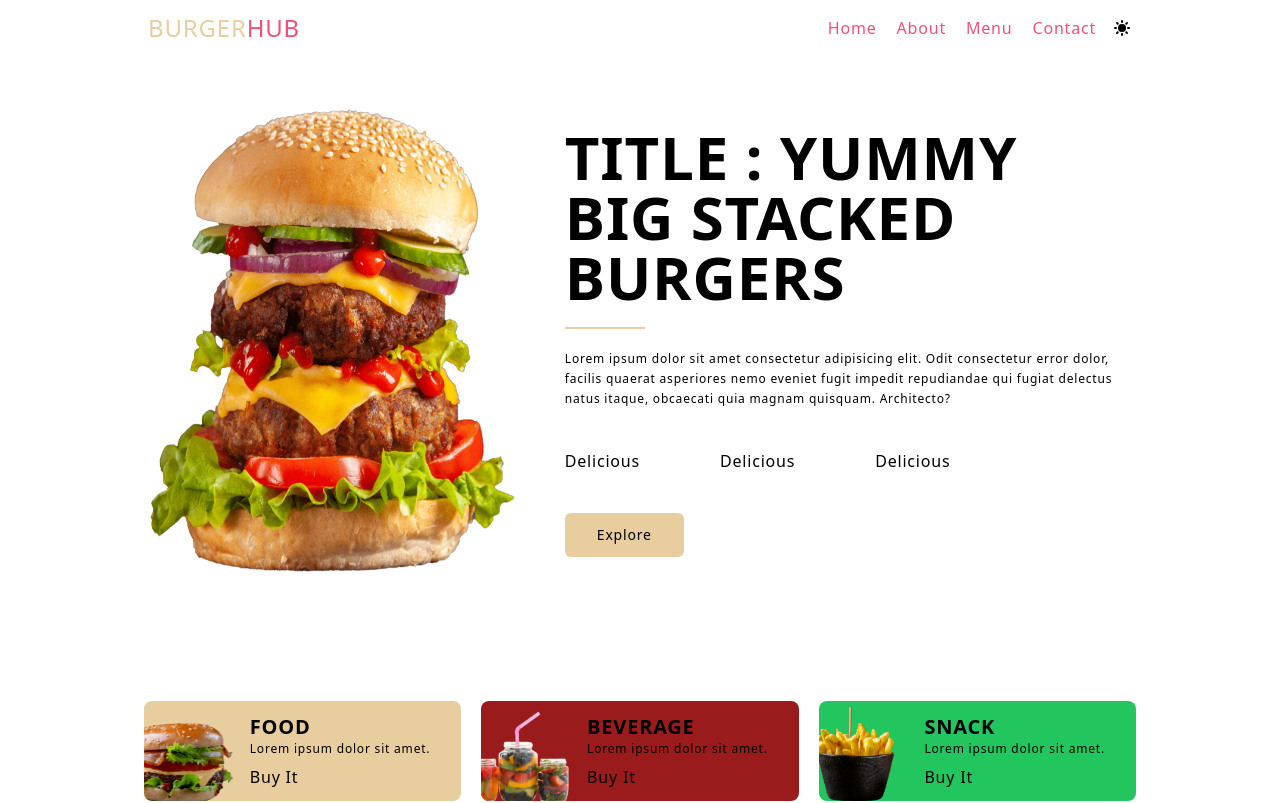
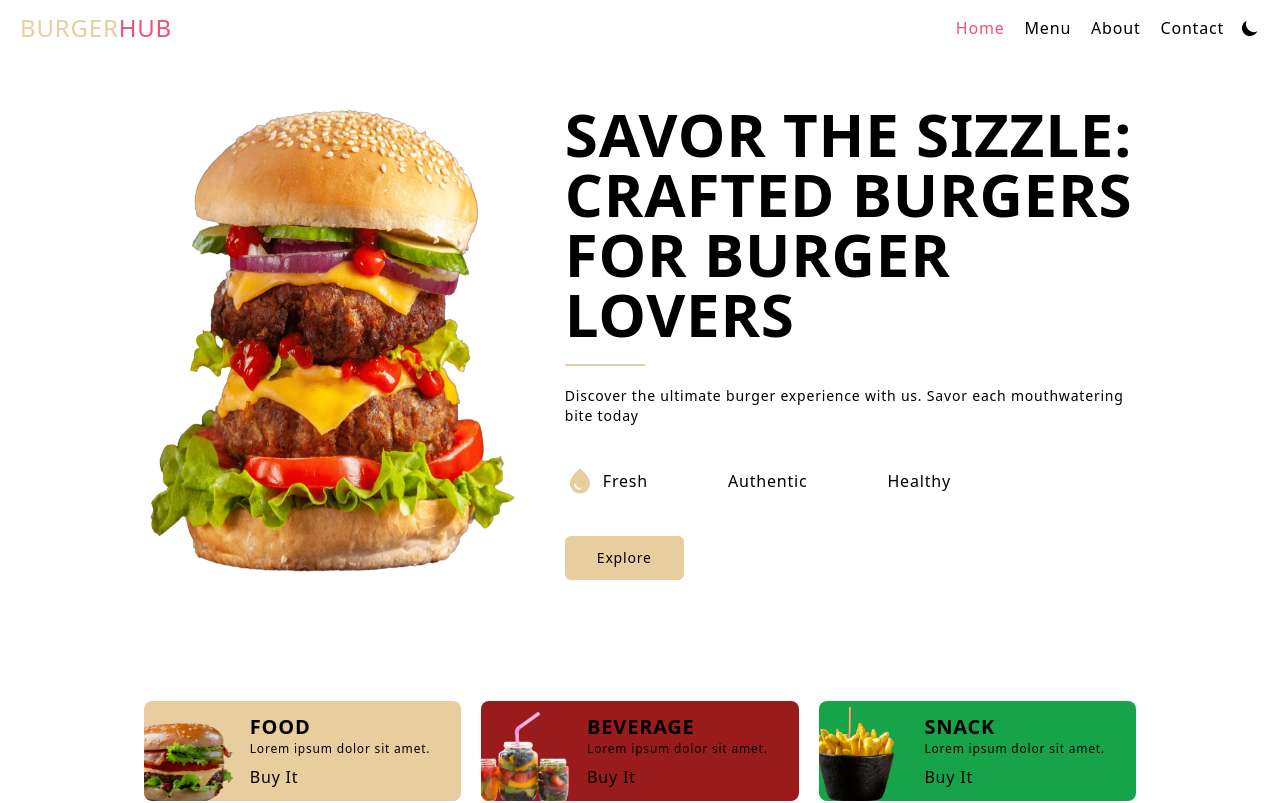
Before and after one commit to sijumoncy/burgerhub, a React (Vite) app: page / in a window 1280 px wide. Shown: the top 803 px of the page. Built offline with nearby package versions, Linux system fonts and the light colour scheme.

Commit message:
added basic dark mode support . Optimisation code refactor is need to done

```diff
--- a/src/components/About/About.tsx
+++ b/src/components/About/About.tsx
@@ -13,7 +13,7 @@ function About() {
           <img src={`/images/${aboutData.imageName}`} alt="about img" className="rounded-lg"/>
         </div>
         <div className="flex-1">
-          <h2 className="about__title">{aboutData.title}</h2>
+          <h2 className="section__title">{aboutData.title}</h2>
           <div className="seperator"/>
           <p className="para__text">{aboutData.description}</p>
           <ul className="grid grid-cols-2 py-5 space-y-1">
--- a/src/components/Category/Category.tsx
+++ b/src/components/Category/Category.tsx
@@ -23,7 +23,7 @@ const cardData = [
     tagline: "Lorem ipsum dolor sit amet.",
     link: "#",
     imgName: "snack1.png",
-    bg:'bg-green-500'
+    bg:'bg-green-600'
   },
 ];
 
@@ -50,7 +50,7 @@ function Category() {
                 <h4 className="card__title">{card.title}</h4>
                 <p className="text-xs">{card.tagline}</p>
               </div>
-              <a href={card.link} className="text-black cursor-pointer">
+              <a href={card.link} className="text-black cursor-pointer hover:text-secondary">
                 Buy It
               </a>
             </div>
--- a/src/components/Contact/Contact.tsx
+++ b/src/components/Contact/Contact.tsx
@@ -9,8 +9,8 @@ function Contact() {
     <section id="contact" className="bg-primary py-16 | tabM:my-10">
       <div className="container flex flex-col gap-5 | tabM:items-center tabM:flex-row">
         <div className="space-y-4 tabM:flex-1 ">
-          <h2 className="main__title text-3xl">{contactData.title}</h2>
-          <p className="text-sm">{contactData.description}</p>
+          <h2 className="section__title text-xl">{contactData.title}</h2>
+          <p className="text-sm | tabM:max-w-lg">{contactData.description}</p>
         </div>
 
         <div className="flex flex-col gap-3 tabM:flex-row tabM:flex-1">
--- a/src/components/Hero/Hero.tsx
+++ b/src/components/Hero/Hero.tsx
@@ -1,37 +1,38 @@
-
+import {MdWaterDrop} from 'react-icons/md'
 
 function Hero() {
   return (
     <section id="home">
-        <div className="container flex flex-col gap-10 items-center | tabM:flex-row">
+        <div className="container dark:text-white/90 flex flex-col gap-10 items-center | tabM:flex-row">
             <div className="mx-auto animate-upDown | tabM:basis-1/2 | lap:basis-2/5">
                 <img src="/images/hero-img.png" alt="hero img" className="w-60 | tabM:w-full"/>
             </div>
 
             <div className="text-center | tabM:basis-1/2 tabM:text-start | lap:basis-3/5">
-                <h1 className="main__title">TITLE : Yummy Big Stacked Burgers</h1>
+                <h1 className="main__title">Savor the Sizzle: Crafted Burgers for Burger Lovers</h1>
                 {/* seperator */}
                 <div className="seperator mx-auto | tabM:mx-0"/>
-                <p className="para__text">Lorem ipsum dolor sit amet consectetur adipisicing elit. Odit consectetur error dolor, facilis quaerat asperiores nemo eveniet fugit impedit repudiandae qui fugiat delectus natus itaque, obcaecati quia magnam quisquam. Architecto?</p>
+                <p className="para__text">Discover the ultimate burger experience with us. Savor each mouthwatering bite today</p>
 
                 {/* icons or points unique */}
                 <div className="flex text-base items-center justify-center gap-4 py-10 | tabM:justify-start tabM:gap-20">
-                    <div className="text-center">
+                    <div className="text-center flex gap-2 items-center">
                     {/* add icons for each : text-seconday text-4xl */}
+                    <MdWaterDrop className="text-primary text-3xl"/>
                     <span className="">
-                        Delicious
+                        Fresh
                         </span>
                     </div>
                     <div>
                     {/* add icons for each */}
                     <span className="">
-                        Delicious
+                        Authentic
                         </span>
                     </div>
                     <div>
                     {/* add icons for each */}
                     <span className="">
-                        Delicious
+                        Healthy
                         </span>
                     </div>
                 </div>
--- a/src/components/Menu/Menu.tsx
+++ b/src/components/Menu/Menu.tsx
@@ -198,7 +198,7 @@ function Menu() {
     <section id="menu">
       <div className="container">
         <div className="max-w-md mx-auto text-center">
-          <h2 className="main__title text-3xl">{menuSection.title}</h2>
+          <h2 className="section__title">{menuSection.title}</h2>
           <div className="seperator mx-auto" />
           <p className="para__text">{menuSection.tagLine}</p>
           <div>
@@ -207,7 +207,7 @@ function Menu() {
                 <li
                   key={category}
                   className={`btn btn-primary ${
-                    selectedMenu === category ? "bg-primary" : "bg-black/5"
+                    selectedMenu === category ? "bg-primary" : "bg-black/5 dark:bg-bgSecondaryDark dark:text-white/90"
                   }`}
                   onClick={() => setSelectedMenu(category)}
                 >
@@ -228,7 +228,7 @@ function Menu() {
                   <li key={menuItem.id} className="group/card cursor-pointer">
                     <div
                       className="h-56 grid place-items-center bg-black/5 rounded-3xl group-hover/card:bg-primary ease-linear duration-200
-             | lap:h-40 "
+             | lap:h-40 | dark:bg-bgSecondaryDark dark:border dark:border-white/30"
                     >
                       <img
                         src={`/images/${menuItem.imageName}`}
--- a/src/components/Navbar/Navbar.tsx
+++ b/src/components/Navbar/Navbar.tsx
@@ -1,24 +1,40 @@
-import { useState } from "react";
-import { HiMenuAlt1, HiSun, HiX } from "react-icons/hi";
+import { useEffect, useState } from "react";
+import { HiMenuAlt1, HiSun, HiX, HiMoon } from "react-icons/hi";
 import useScroll from "../../Hooks/useScroll";
 
 const NavList = [
   { id: 1, name: "Home", link: "#home" },
-  { id: 2, name: "About", link: "#about" },
-  { id: 3, name: "Menu", link: "#menu" },
+  { id: 2, name: "Menu", link: "#menu" },
+  { id: 3, name: "About", link: "#about" },
   { id: 4, name: "Contact", link: "#contact" },
 ];
 
 function Navbar() {
   const [openNav, setOpenNav] = useState(false);
+  const [activeSection, setActiveSection] = useState("Home");
+  const [isDarkMode, setIsDarkMode] = useState(localStorage.getItem('theme') === 'dark');
 
   const scrollValue = useScroll();
 
+  useEffect(() => {
+    if (isDarkMode) {
+      document.documentElement.classList.add('dark');
+      localStorage.setItem('theme', 'dark');
+    } else {
+      document.documentElement.classList.remove('dark');
+      localStorage.setItem('theme', 'light');
+    }
+  }, [isDarkMode]);
+
+
+
   return (
-    <nav className={`max-w-5xl mx-auto relative h-14 flex justify-between items-center px-5 bg-white
-      ${scrollValue > 50 && "border-b border-secondar"}`}>
+    <nav
+      className={`max-w-7xl mx-auto relative h-14 flex justify-between items-center px-5 bg-bgPrimary dark:bg-bgPrimaryDark
+      ${scrollValue > 50 && "border-b border-secondary"}`}
+    >
       <div className="">
-        <a href="#" className="text-2xl uppercase">
+        <a href="#" className="text-2xl uppercase bg-bgTest">
           <span className="text-primary">Burger</span>
           <span className="text-secondary">Hub</span>
         </a>
@@ -27,12 +43,17 @@ function Navbar() {
       <div
         className={`${
           openNav ? "" : "hidden"
-        } absolute top-0 left-0 w-full py-14 border-b border-seconday bg-white
+        } absolute top-0 left-0 w-full py-14 border-b border-seconda bg-bgPrimary dark:bg-bgPrimaryDark
         | tabM:block tabM:static tabM:py-0 tabM:border-none tabM:ml-auto tabM:w-auto`}
       >
-        <ul className="text-secondary flex flex-col text-center gap-5 tabM:flex-row">
+        <ul className="text-textPara dark:text-white/90 flex flex-col text-center gap-5 tabM:flex-row">
           {NavList.map((nav) => (
-            <li>
+            <li
+              className={`${
+                activeSection === nav.name ? "text-secondary" : ""
+              }`}
+              onClick={() => {setActiveSection(nav.name) ; setOpenNav(false)}}
+            >
               <a
                 href={nav.link}
                 className="hover:text-secondary/50 ease-in duration-200"
@@ -43,14 +64,16 @@ function Navbar() {
           ))}
         </ul>
         <HiX
-          className="absolute top-[1rem] right-4 text-xl cursor-pointer | tabM:hidden"
+          className="absolute top-[1rem] right-4 text-xl cursor-pointer | tabM:hidden dark:fill-bgPrimary"
           onClick={() => setOpenNav(false)}
         />
       </div>
-      <div className="flex gap-5 items-center">
-        <HiSun className="ml-4 text-xl" />
+      <div className="flex gap-5 items-center cursor-pointer">
+        <div onClick={()=> setIsDarkMode(!isDarkMode)}>
+          {isDarkMode ? <HiSun className="ml-4 text-xl dark:fill-bgPrimary" /> : <HiMoon className="ml-4 text-xl" /> }
+        </div>
         <HiMenuAlt1
-          className="text-xl tabM:hidden"
+          className="text-xl tabM:hidden dark:fill-bgPrimary"
           onClick={() => setOpenNav(true)}
         />
       </div>
--- a/src/index.css
+++ b/src/index.css
@@ -5,11 +5,13 @@
 @tailwind utilities;
 
 @layer base{
+
     html {
         @apply scroll-smooth;
     }
     body {
-        @apply tracking-wider;
+        @apply tracking-wider dark:bg-bgPrimaryDark dark:text-white/90;
+
     }
 
     section {
@@ -31,7 +33,7 @@
 @layer utilities {
     .main__title,
     .card__title,
-    .about__title {
+    .section__title {
         @apply text-4xl font-bold uppercase lap:text-6xl;
     }
 
@@ -39,12 +41,12 @@
         @apply text-xl;
     }
 
-    .about__title{
+    .section__title{
         @apply text-3xl;
     }
 
     .para__text {
-        @apply text-textPara text-xs leading-5;
+        @apply text-textPara text-sm leading-5;
     }
 
     .seperator {
--- a/tailwind.config.js
+++ b/tailwind.config.js
@@ -4,6 +4,7 @@ export default {
     './index.html',
     './src/**/*.{js,ts,tsx,jsx}',
   ],
+  darkMode:'class',
   theme: {
     screens:{
       mobM:"375px",
@@ -23,6 +24,11 @@ export default {
         primary:'#e8cd9e',
         secondary:'#f05179',
         textPara:'##9f9597',
+        bgPrimary:'#fff',
+
+        textParaDark:'#6e7681',
+        bgPrimaryDark:'#0d1117',
+        bgSecondaryDark:'#161b22'
       },
       keyframes:{
         moveY:{
```
Also changed, not shown: src/components/Offers/Offers.tsx (+4 -3 lines).
